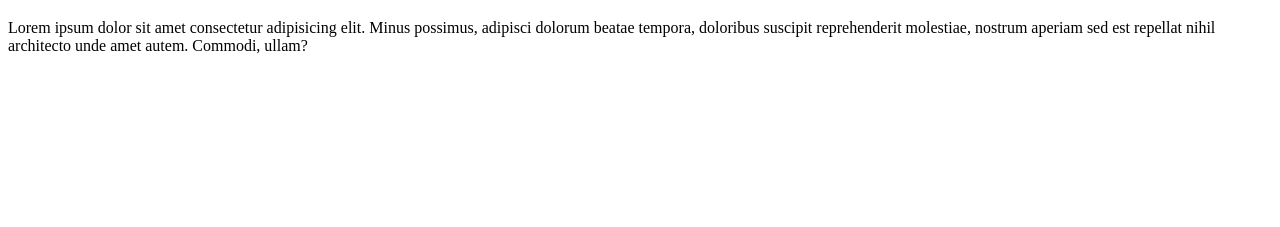
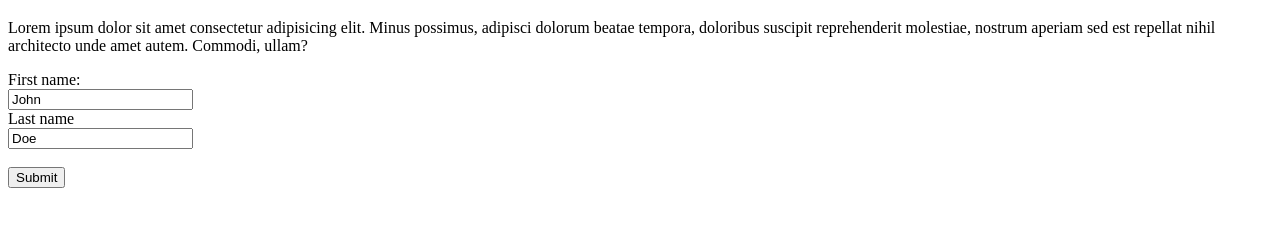
Before and after one commit to MilaGGeorgieva/BranchingDemo, a plain HTML site: page index.html in a window 1280 px wide. Shown: the part 61-288 px from the top of the page. Drawn offline with Linux system fonts and the light colour scheme.

Commit message:
Input form added

```diff
--- a/index.html
+++ b/index.html
@@ -15,6 +15,13 @@
             doloribus suscipit reprehenderit molestiae, nostrum aperiam sed est repellat nihil architecto unde amet
             autem. Commodi, ullam?</p>
     </div>
+    <form action="/action_page.php">
+        <label for="fname">First name:</label><br>
+        <input type="text" id="fname" name="fname" value="John"><br>
+        <label for="lname">Last name</label><br>
+        <input type="text" id="lname" name="lname" value="Doe"><br><br>
+        <input type="submit" value="Submit">
+    </form>
 </body>
 
 </html>
```
